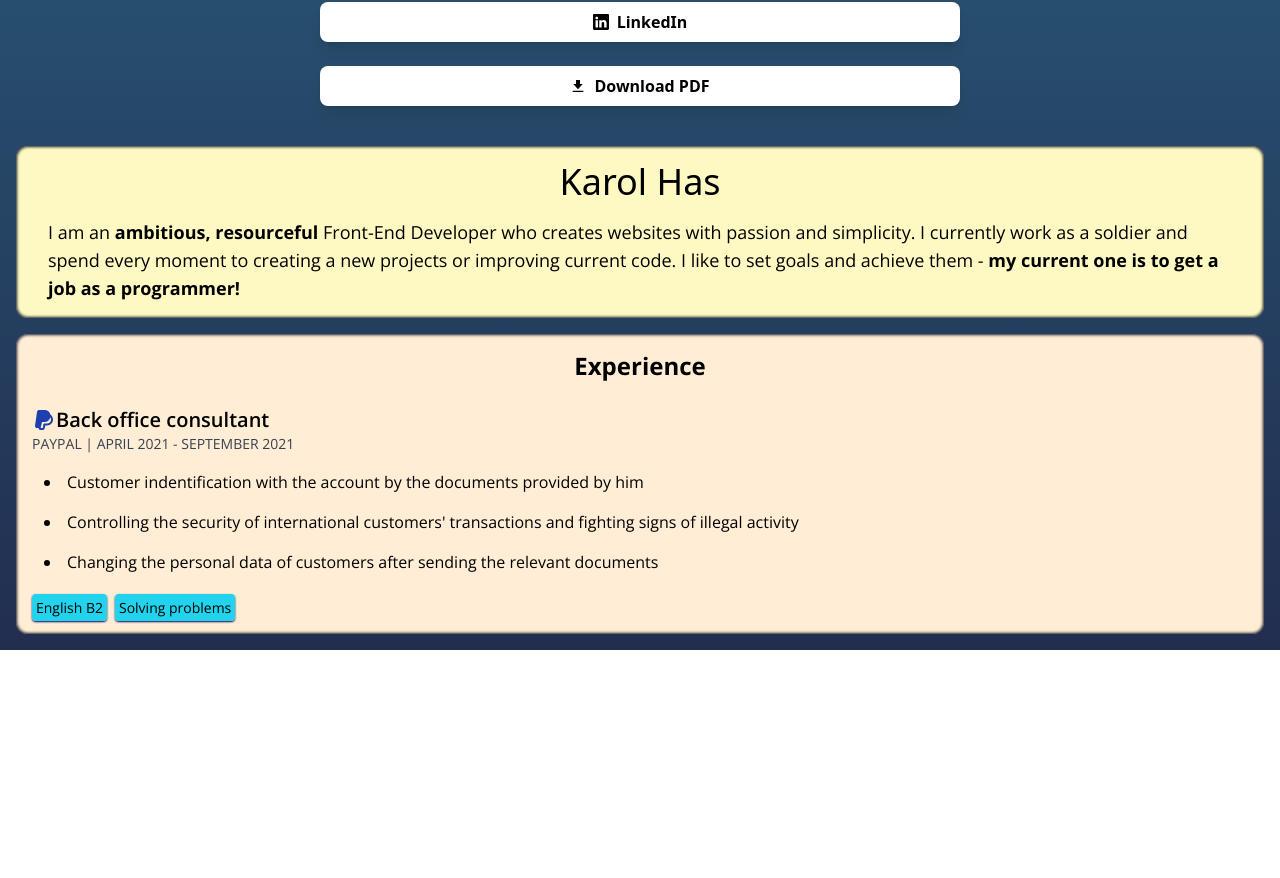
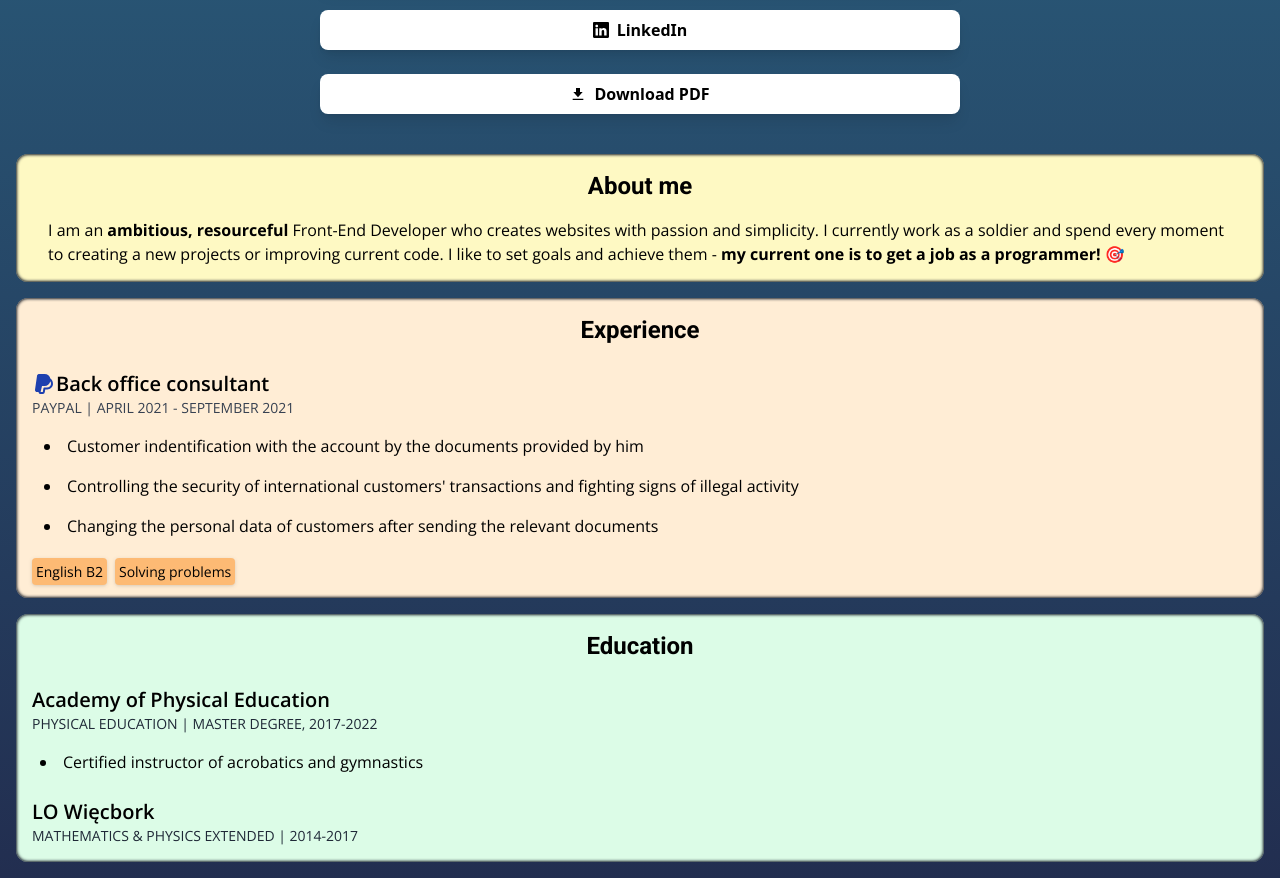
Before and after one commit to karolhas/CV, a React (Vite) app: page / in a window 1280 px wide. Shown: the part 714-1592 px from the top of the page. Before the commit the page ends 1364 px from the top, so only its background shows below. Built offline with nearby package versions, Linux system fonts and the light colour scheme.

Commit message:
Style components. Changing colors, fonts.

```diff
--- a/src/App.tsx
+++ b/src/App.tsx
@@ -14,8 +14,7 @@ function App() {
       <Buttons />
       <About />
       <Experience />
-      {/* test */}
-      {/* test */}
+      <Education />
     </>
   );
 }
--- a/src/components/About.tsx
+++ b/src/components/About.tsx
@@ -3,15 +3,17 @@ function About() {
     <>
       <section
         id="about"
-        className="m-4 bg-yellow-100 p-4 shadow-[inset_0px_0px_3px_1px_#1a202c] rounded-xl"
+        className="m-4 rounded-xl bg-yellow-100 p-4 shadow-[inset_0px_0px_3px_1px_#1a202c]"
       >
-        <h1 className="pb-4 text-center text-4xl">Karol Has</h1>
-        <p className="px-4 font-openSans text-lg">
+        <h2 className="pb-4 text-center font-roboto text-2xl font-bold">
+          About me
+        </h2>
+        <p className="px-4 font-openSans">
           I am an <b>ambitious, resourceful</b> Front-End Developer who creates
           websites with passion and simplicity. I currently work as a soldier
           and spend every moment to creating a new projects or improving current
           code. I like to set goals and achieve them -{" "}
-          <b> my current one is to get a job as a programmer!</b>
+          <b> my current one is to get a job as a programmer! 🎯</b>
         </p>
       </section>
     </>
--- a/src/components/Contact.tsx
+++ b/src/components/Contact.tsx
@@ -7,9 +7,9 @@ function Contact() {
     <>
       <section
         id="contact"
-        className="m-4 bg-blue-100 p-4 text-center text-lg shadow-[inset_0px_0px_3px_1px_#1a202c] rounded-xl"
+        className="m-4 rounded-xl bg-blue-100 p-4 text-center text-lg shadow-[inset_0px_0px_3px_1px_#1a202c]"
       >
-        <h2 className="pb-4 font-poppins text-2xl font-bold">Contact</h2>
+        <h1 className="pb-4 font-roboto text-4xl font-bold">Karol Has</h1>
         <div className="px-4 font-openSans">
           <p className="flex items-center">
             <MdLocationOn className="text-red-700" />
--- a/src/components/Education.tsx
+++ b/src/components/Education.tsx
@@ -2,17 +2,19 @@ function Education() {
   return (
     <section
       id="education"
-      className="m-4 rounded-xl bg-green-100 p-4 font-openSans shadow-[inset_0px_0px_3px_1px_#1a202c]"
+      className="m-4 rounded-xl bg-green-100  p-4 font-openSans shadow-[inset_0px_0px_3px_1px_#1a202c]"
     >
-      <h2 className="text-center text-2xl font-semibold">Education</h2>
-      <h3 className="pt-6 text-xl">Academy of Physical Education</h3>
+      <h2 className="text-center font-roboto text-2xl font-bold">Education</h2>
+      <h3 className="pt-6 text-xl font-semibold">
+        Academy of Physical Education
+      </h3>
       <p className="text-sm text-gray-800">
         PHYSICAL EDUCATION | MASTER DEGREE, 2017-2022
       </p>
       <ul className="ml-2 list-inside list-disc pt-4">
         <li>Certified instructor of acrobatics and gymnastics</li>
       </ul>
-      <h3 className="pt-6 text-xl">LO Więcbork</h3>
+      <h3 className="pt-6 text-xl font-semibold">LO Więcbork</h3>
       <p className="text-sm text-gray-800">
         MATHEMATICS & PHYSICS EXTENDED | 2014-2017
       </p>
--- a/src/components/Experience.tsx
+++ b/src/components/Experience.tsx
@@ -4,10 +4,10 @@ function Experience() {
   return (
     <section
       id="experience"
-      className="m-4 bg-orange-100 p-4 font-openSans shadow-[inset_0px_0px_3px_1px_#1a202c] rounded-xl"
+      className="m-4 rounded-xl bg-orange-100  p-4 font-openSans shadow-[inset_0px_0px_3px_1px_#1a202c]"
     >
-      <h2 className="text-center text-2xl font-bold">Experience</h2>
-      <h3 className="pt-6 text-xl font-semibold flex items-center">
+      <h2 className="text-center font-roboto text-2xl font-bold">Experience</h2>
+      <h3 className="flex items-center pt-6 text-xl font-semibold">
         <TbBrandPaypalFilled className="text-2xl text-blue-800" /> Back office
         consultant
       </h3>
@@ -29,10 +29,10 @@ function Experience() {
         </li>
       </ul>
       <div className="pt-6 text-sm">
-        <span className="rounded bg-cyan-400 px-1 py-1 shadow-[0px_1px_2px_0px_#000261]">
+        <span className="rounded bg-orange-300 px-1 py-1 drop-shadow">
           English B2
         </span>
-        <span className="ml-2 rounded bg-cyan-400 px-1 py-1 shadow-[0px_1px_2px_0px_#000261]">
+        <span className="ml-2 rounded bg-orange-300 px-1 py-1 drop-shadow">
           Solving problems
         </span>
       </div>
```
